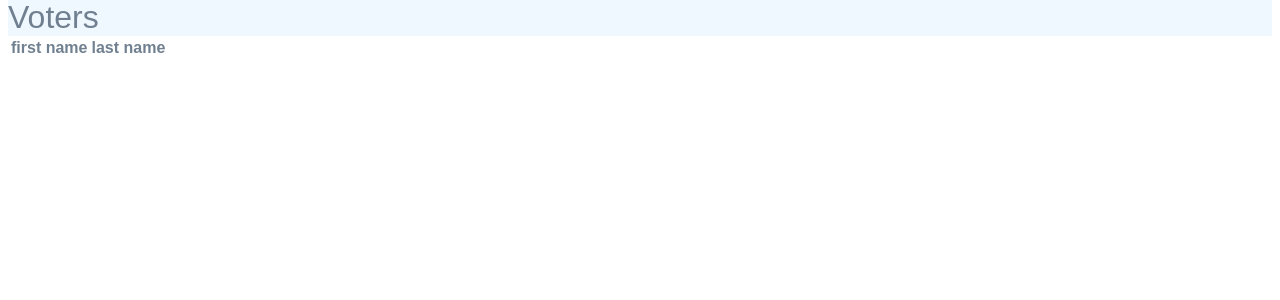
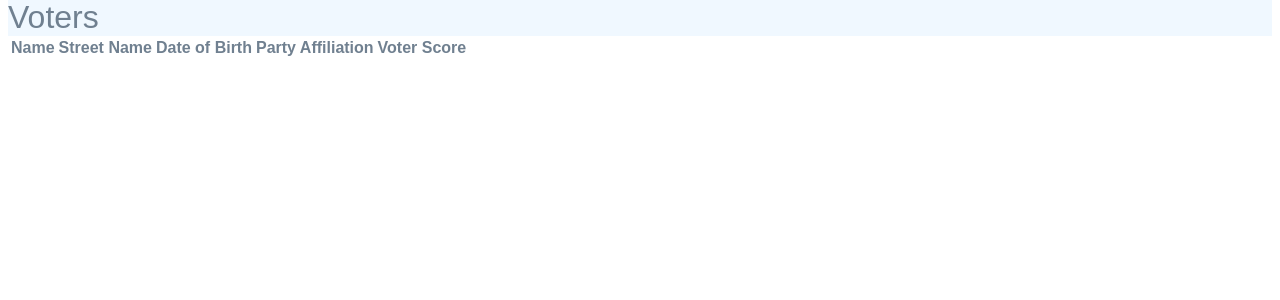
Before and after one commit to Amyat103/django, a Django app: page /voter_analytics in a window 1280 px wide. Shown: the part 37-337 px from the top of the page. Run offline with Django 5.2, Linux system fonts and the light colour scheme; tables that the repository leaves empty hold one stand-in row (values such as "Sample post"); lists and menus that the app fills with data are empty.

Commit message:
add pagination for html

```diff
--- a/voter_analytics/templates/voter_analytics/show_all_voters.html
+++ b/voter_analytics/templates/voter_analytics/show_all_voters.html
@@ -10,11 +10,35 @@
 
 <div class="container">
     <h1>Voters</h1>
+
+    <div class="row">
+        {% if is_paginated %}
+        <ul class="pagination">
+            {% if page_obj.has_previous %}
+            <li>
+                <span><a href="?page={{ page_obj.previous_page_number }}">Previous</a></span>
+            </li>
+            {% endif %}
+            <li>
+                <span>Page {{ page_obj.number}} of {{ page_obj.paginator.num_pages }}</span>
+            </li>
+            {% if page_obj.has_next %}
+            <li>
+                <span><a href="?page={{ page_obj.next_page_number }}">Next</a></span>
+            {% endif %}
+            </li>
+        </ul>
+        {% endif %}
+    </div>
+
     <div>
         <table>
             <tr>
-                <th>first name</th>
-                <th>last name</th>
+                <th>Name</th>
+                <th>Street Name</th>
+                <th>Date of Birth</th>
+                <th>Party Affiliation</th>
+                <th>Voter Score</th>
             </tr>
 
             {% for voter in voter_list %}
@@ -24,9 +48,10 @@
                         {{ voter.first_name }} {{ voter.last_name }}
                     </a>
                 </td>
-                <td>
-                    {{ voter.street_name }}
-                </td>
+                <td>{{ voter.street_name}} {{voter.street_number}}</td>
+                <td>{{voter.date_of_birth}}</td>
+                <td>{{voter.party_affiliation}}</td>
+                <td>{{voter.voter_score}}</td>
             </tr>
             {% endfor %}
         </table>
```
